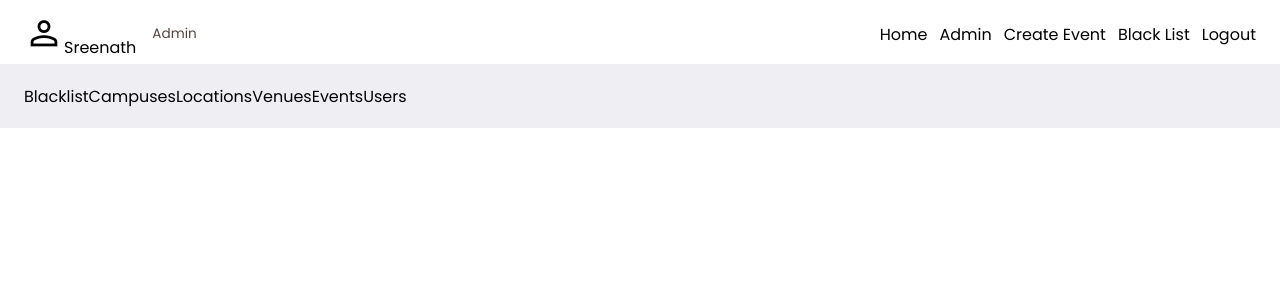
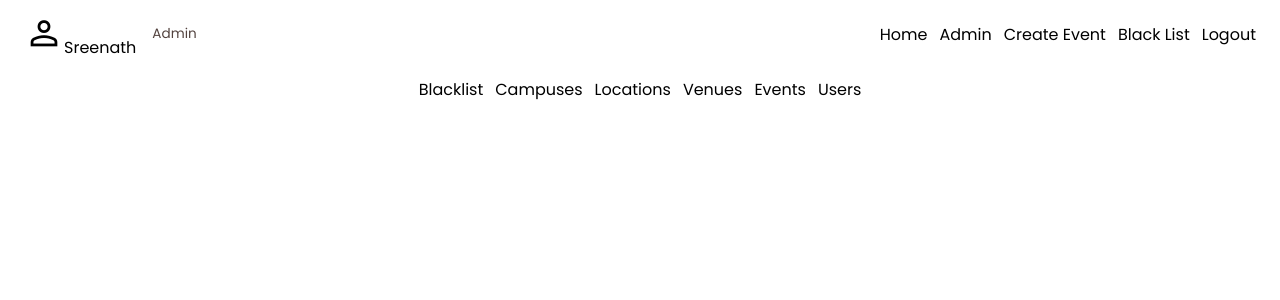
Before and after one commit to SreenathKarthick11/Eagle, a React (Vite) app in the folder frontend/: page /admin in a window 1280 px wide. Shown: the top 300 px of the page. Built offline with nearby package versions, Linux system fonts and the light colour scheme.

Commit message:
Frontend: Added component for adminbar.

```diff
--- a/frontend/src/components/adminbar.tsx
+++ b/frontend/src/components/adminbar.tsx
@@ -7,7 +7,7 @@ export const Adminbar = () => {
 
   return (
     <nav className="adminbar">
-      <div className="left">
+      <div className="nav-buttons">
         <md-text-button onClick={() => navigate("/admin/blacklist")}>
           Blacklist
         </md-text-button>
--- a/frontend/src/components/styles/adminbar.css
+++ b/frontend/src/components/styles/adminbar.css
@@ -1,20 +1,14 @@
-:root {
-  --md-filled-tonal-button-container-shape: 0px;
-  --md-filled-tonal-button-label-text-font: system-ui;
-  --md-sys-color-secondary-container: #CCE8E7;
-  --md-sys-color-on-secondary-container: #051F1F;
+.adminbar {
+  padding-block: 0.55rem;
+  padding-inline: 1.5rem;
+
+  display: flex;
+  justify-content: space-around;
+  align-items: center;
 }
 
-.adminbar {
-  position: fixed;
-  top: 64px;
-  width: 100%;
-  height: 64px;
-  left: 0;
+.nav-buttons {
   display: flex;
-  justify-content: space-between;
   align-items: center;
-
-  padding: 0 24px;
-  background-color: #efeff3;
+  gap: 0.75em;
 }
```
